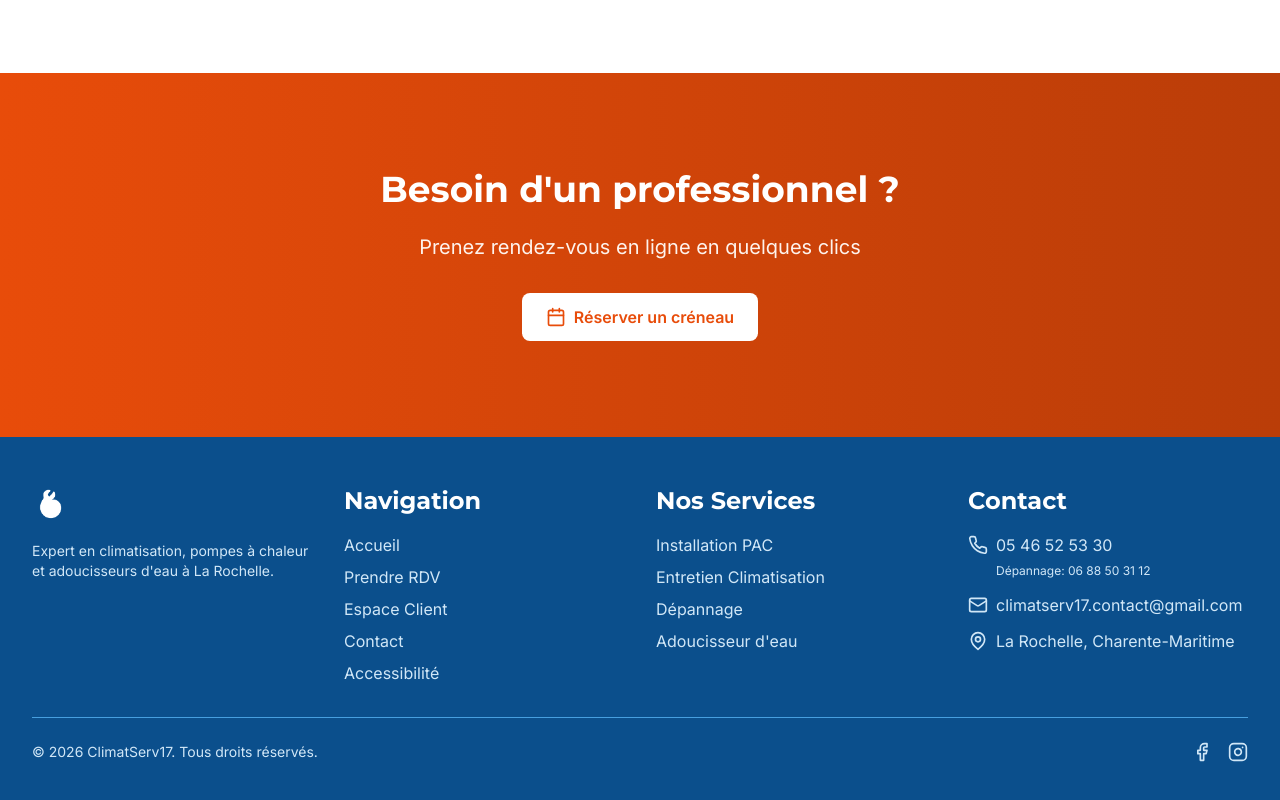
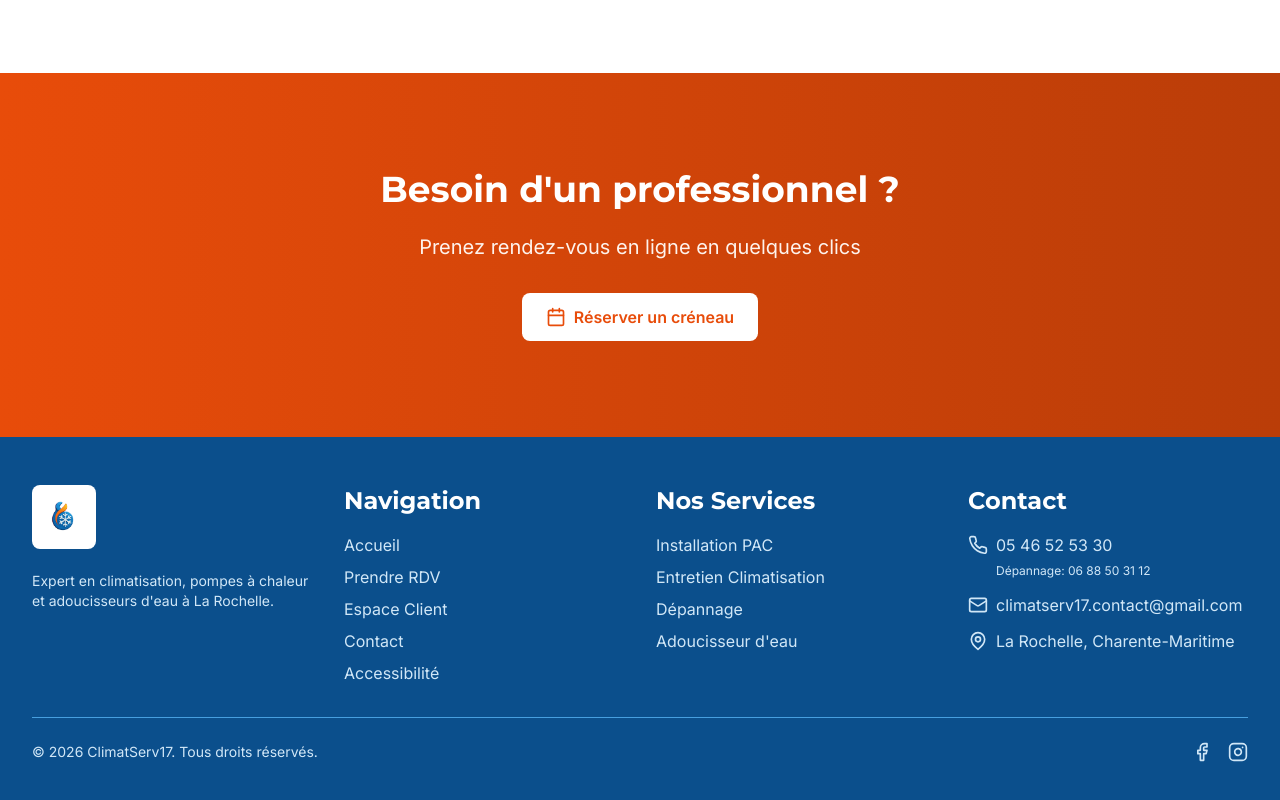
Before and after one commit to Aurel1407/ClimatServ17, a Next.js app: page / in a window 1280 px wide. Shown: the part 2207-3007 px from the top of the page. Built offline with nearby package versions, Linux system fonts and the light colour scheme.

Commit message:
fix: Amélioration du rendu du logo dans le footer (fond blanc arrondi)

```diff
--- a/src/components/layouts/Footer.tsx
+++ b/src/components/layouts/Footer.tsx
@@ -11,13 +11,15 @@ export default function Footer() {
         <div className="grid md:grid-cols-4 gap-8 mb-8">
           {/* Logo & Description */}
           <div className="md:col-span-1">
+            <div className="bg-white p-3 rounded-lg inline-block mb-4">
               <Image
                 src="/images/logo.png"
                 alt="ClimatServ17"
                 width={150}
                 height={50}
-              className="h-10 w-auto mb-4 brightness-0 invert"
+                className="h-10 w-auto"
               />
+            </div>
             <p className="text-primary-100 text-sm">
               Expert en climatisation, pompes à chaleur et adoucisseurs d'eau à La Rochelle.
             </p>
```
Lines whose indentation alone changed are shown as unchanged.
